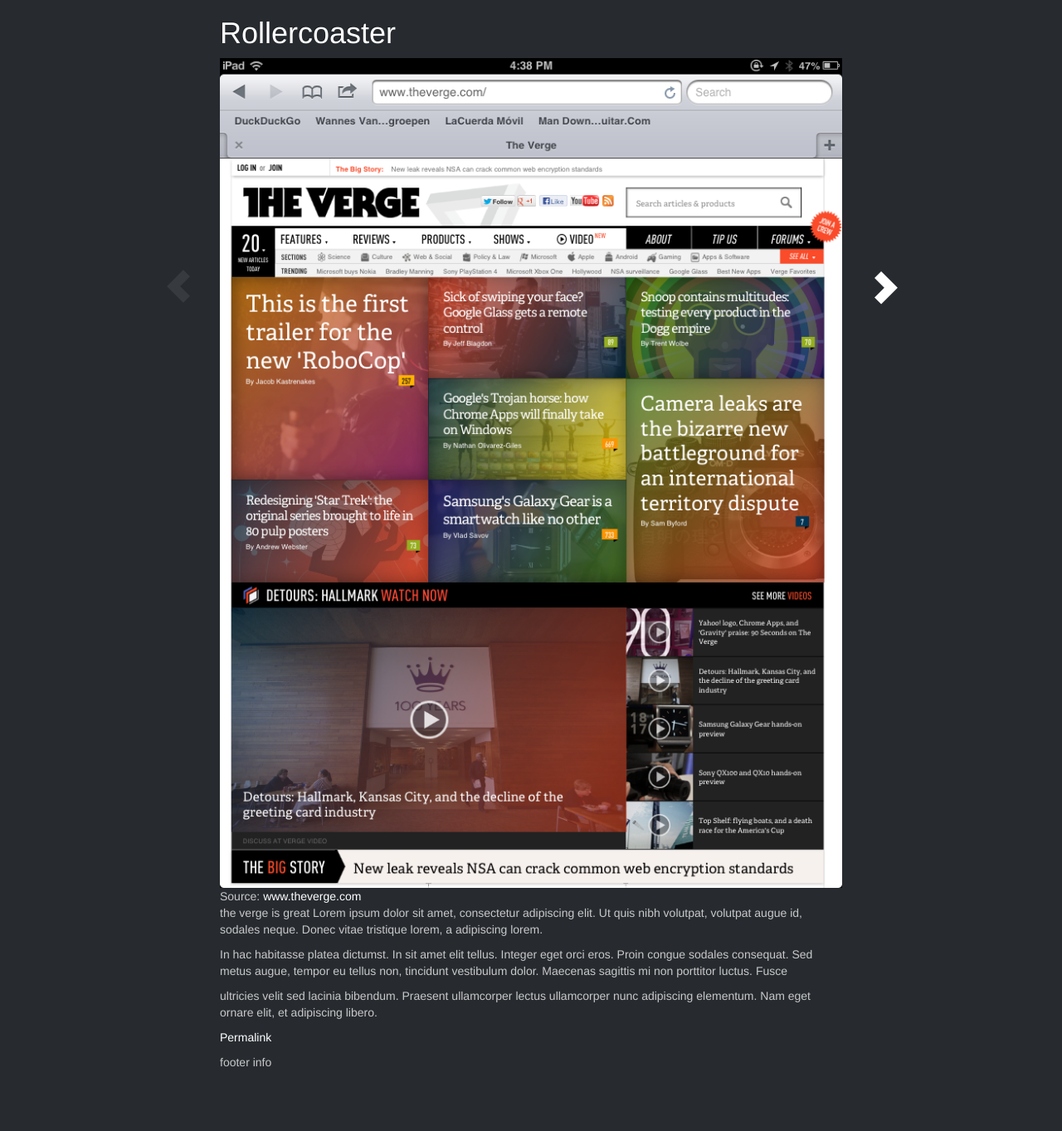
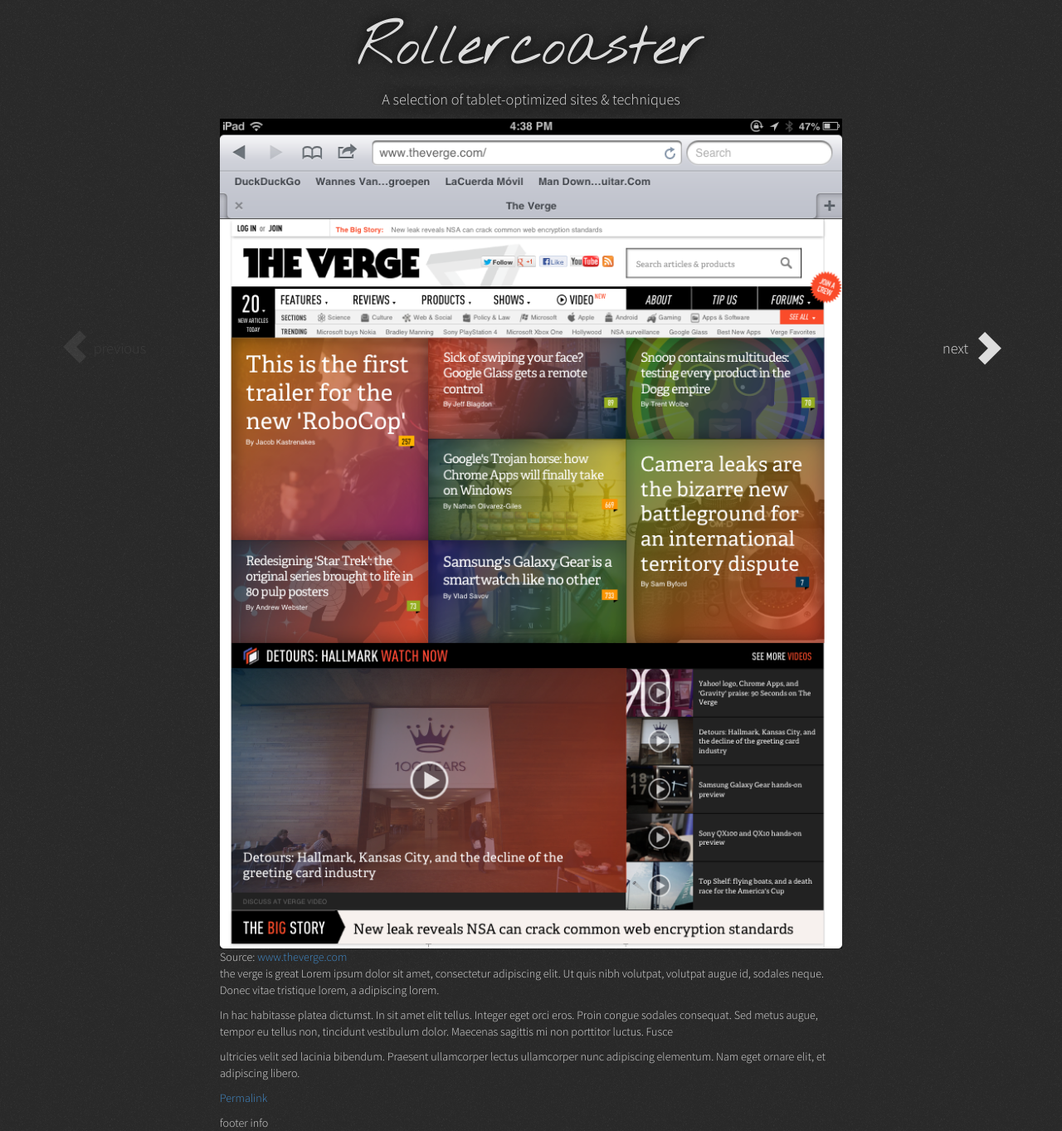
Before and after one commit to operasoftware/rollercoaster, a Jekyll site: the page built from index.html, in a window 1280 px wide. Shown: the whole page at 83% size. Built offline with Jekyll 4.4.1, drawn with Linux system fonts in a browser that asks for light colours; Markdown is read by kramdown in place of the engine named in the settings; the list of posts is cut into pages by our own code; before the commit the page ends 1290 px from its top, so only the background shows below that.

Commit message:
switched back to basic bootstrap with some custom overrides; added proper styles for header and navigation elements.

```diff
--- a/_layouts/default.html
+++ b/_layouts/default.html
@@ -5,14 +5,16 @@
 		<meta http-equiv="X-UA-Compatible" content="IE=edge,chrome=1">
 		<title>{{ page.title }}</title>
 		<meta name="viewport" content="width=device-width, initial-scale=1">
-		<link rel="stylesheet" href="{{ site.baseurl }}/css/bootstrap-bootswatch-slate.min.css">
+		<link href='http://fonts.googleapis.com/css?family=Source+Sans+Pro:200,300|Nothing+You+Could+Do' rel='stylesheet' type='text/css'>
+		<link rel="stylesheet" href="{{ site.baseurl }}/css/bootstrap.min.css">
 		<link rel="stylesheet" href="{{ site.baseurl }}/css/custom.css">
 	</head>
 	<body id="rollercoaster">
 		<div class="container">
 			<div class="row">
-				<header class="col-sm-8 col-sm-offset-2" style="border: 1px solid red">
-					<h1><a href="/">{{ site.name }}</a></h1>
+				<header class="col-sm-8 col-sm-offset-2">
+					<h1><a href="{{ site.baseurl }}/">{{ site.name }}</a></h1>
+					<p>A selection of tablet-optimized sites &amp; techniques</p>
 				</header>
 			</div>
 			<div class="row">
@@ -21,7 +23,7 @@
 
 			</div>
 			<div class="row">
-				<footer class="col-sm-8 col-sm-offset-2" style="border: 1px solid yellow">
+				<footer class="col-sm-8 col-sm-offset-2">
 					footer info
 				</footer>
 			</div>
--- a/css/custom.css
+++ b/css/custom.css
@@ -1,7 +1,82 @@
+body {
+	background: #222 url(img-noise-200x200.png) 0 0 repeat;
+	color: #ddd;
+	font-family: 'Source Sans Pro', sans-serif;
+	font-weight: 300;
+}
+
+/* header */
+
+header h1, header p {
+	text-align: center;
+	text-shadow: #000 0 0 15px;
+}
+header h1 {
+	font-family: 'Nothing You Could Do', cursive;
+	font-size: 3em;
+	font-weight: 400;
+}
+header p {
+	font-size: 1.3em;
+}
+@media (min-width: 500px) {
+	header h1 {
+		font-size: 3.8em;
+	}
+}
+@media (min-width: 992px) {
+	header h1 {
+		font-size: 5em;
+	}
+}
+header h1 a, header h1 a:hover {
+	color: #ddd; text-decoration: none;
+}
+
+/* /header */
+
+/* navigation buttons */
+.previous, .next {
+	height: 60px;
+	white-space:nowrap;
+	text-overflow: ellipsis;
+}
+.glyphicon {
+	font-size: 40px;
+	color: #ddd;
+	height: 1.4em;
+}
+.next {
+	text-align: right;
+}
+.previous a, .next a {
+	width: 100%;
+	height: 100%;
+	color: #ddd;
+	text-decoration: none;
+	display: block;
+}
 @media (min-width: 768px) {
 	.previous .glyphicon, .next .glyphicon {height: 600px; padding-top: 250px;}
-	.glyphicon {font-size: 40px;}
 }
- * {border: none !important;}
+.word {
+	font-size: 1.3em;
+	position: relative;
+	top: -0.6em;
+}
+@media (min-width: 768px) and (max-width: 991px) {
+	.word span {
+		display: none;
+	}
+	.previous .word::after {content: ".";}
+}
+@media (max-width: 767px) {
+	main {
+		margin-top: 60px;
+	}
+}
+
+/* /navigation buttons */
+
 .screenshot {width: 100%; max-width: 768px;}
 .disabled {opacity: 0.1;}
--- a/index.html
+++ b/index.html
@@ -3,36 +3,36 @@
 title: Rollercoaster
 ---
 
-<div class="col-sm-2 col-xs-6" style="border: 1px solid pink;">
+<div class="col-sm-2 col-xs-6">
 {% if paginator.previous_page %}
-  <div class="previous text-right">
+  <div class="previous">
     {% if paginator.previous_page == 1 %}
-      <a href="{{ site.baseurl }}/"><span class="glyphicon glyphicon-chevron-left"></span></a>
+      <a href="{{ site.baseurl }}/"><span class="glyphicon glyphicon-chevron-left"></span> <span class="word">prev<span>ious</span></span></a>
     {% else %}
-      <a href="{{ site.baseurl }}{{ paginator.previous_page_path }}"><span class="glyphicon glyphicon-chevron-left"></span></a>
+      <a href="{{ site.baseurl }}{{ paginator.previous_page_path }}"><span class="glyphicon glyphicon-chevron-left"></span> <span class="word">prev<span>ious</span></span></a>
     {% endif %}
   </div>
 {% else %}
-  <div class="previous disabled text-right">
-    <span class="glyphicon glyphicon-chevron-left"></span>
+  <div class="previous disabled">
+    <span class="glyphicon glyphicon-chevron-left"></span> <span class="word">prev<span>ious</span></span>
   </div>
 {% endif %}
 </div>
 
-<div class="col-sm-2 col-sm-push-8 col-xs-6" style="border: 1px solid green;">
+<div class="col-sm-2 col-sm-push-8 col-xs-6">
 {% if paginator.next_page %}
   <div class="next">
-    <a href="{{ site.baseurl }}{{ paginator.next_page_path }}"><span class="glyphicon glyphicon-chevron-right"></span></a>
+    <a href="{{ site.baseurl }}{{ paginator.next_page_path }}"><span class="word">next</span> <span class="glyphicon glyphicon-chevron-right"></span></a>
   </div>
 {% else %}
   <div class="next disabled">
-    <span class="glyphicon glyphicon-chevron-right"></span>
+    <span class="word">next</span> <span class="glyphicon glyphicon-chevron-right"></span>
   </div>
 {% endif %}
 </div>
 
 
-<main class="col-sm-8 col-sm-pull-2" style="border: 1px solid blue;">
+<main class="col-sm-8 col-sm-pull-2">
 {% for post in paginator.posts %}
 	<article>
 	  <div class="content">
```
Also changed, not shown: css/img-noise-200x200.png (added).
